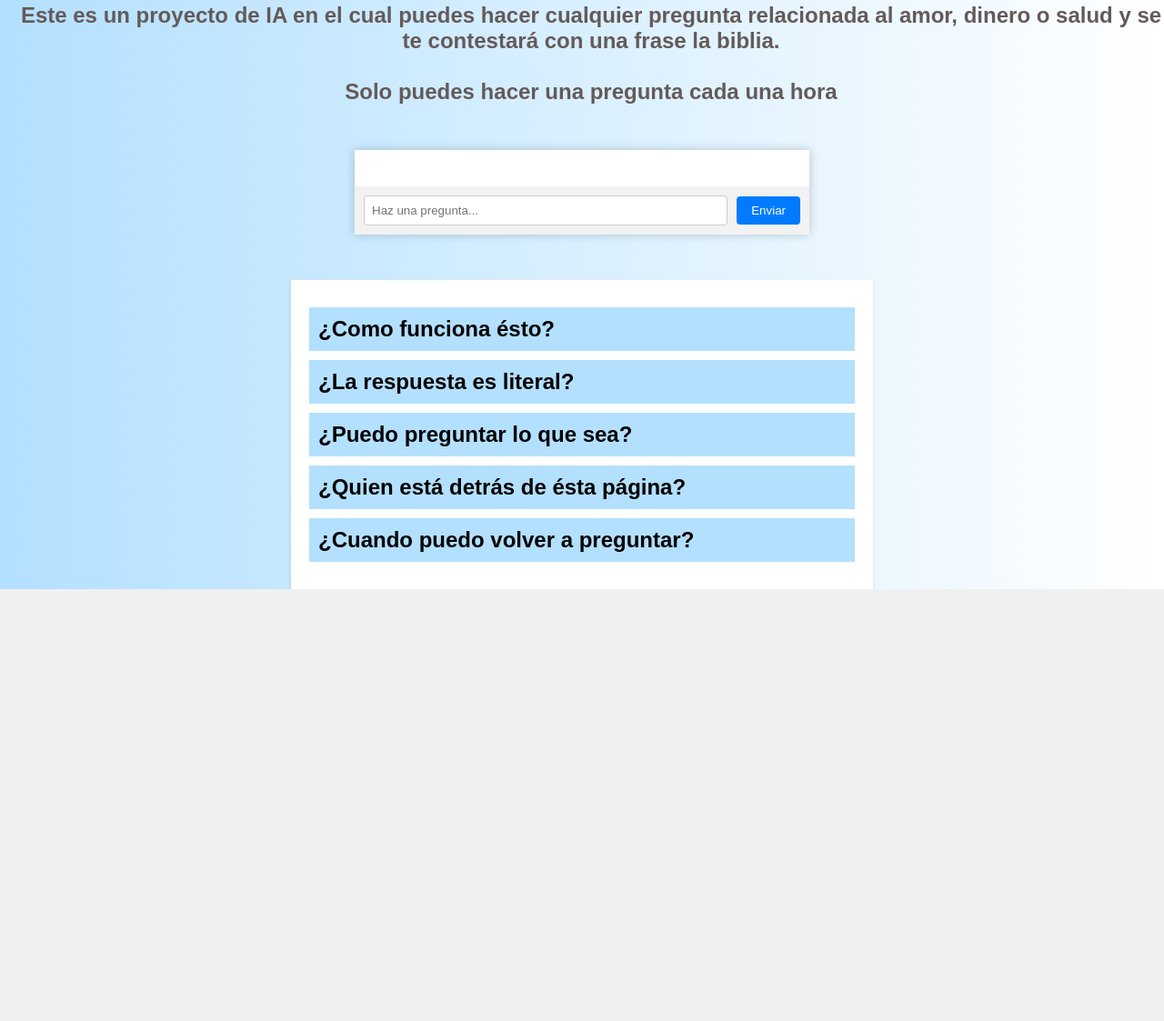
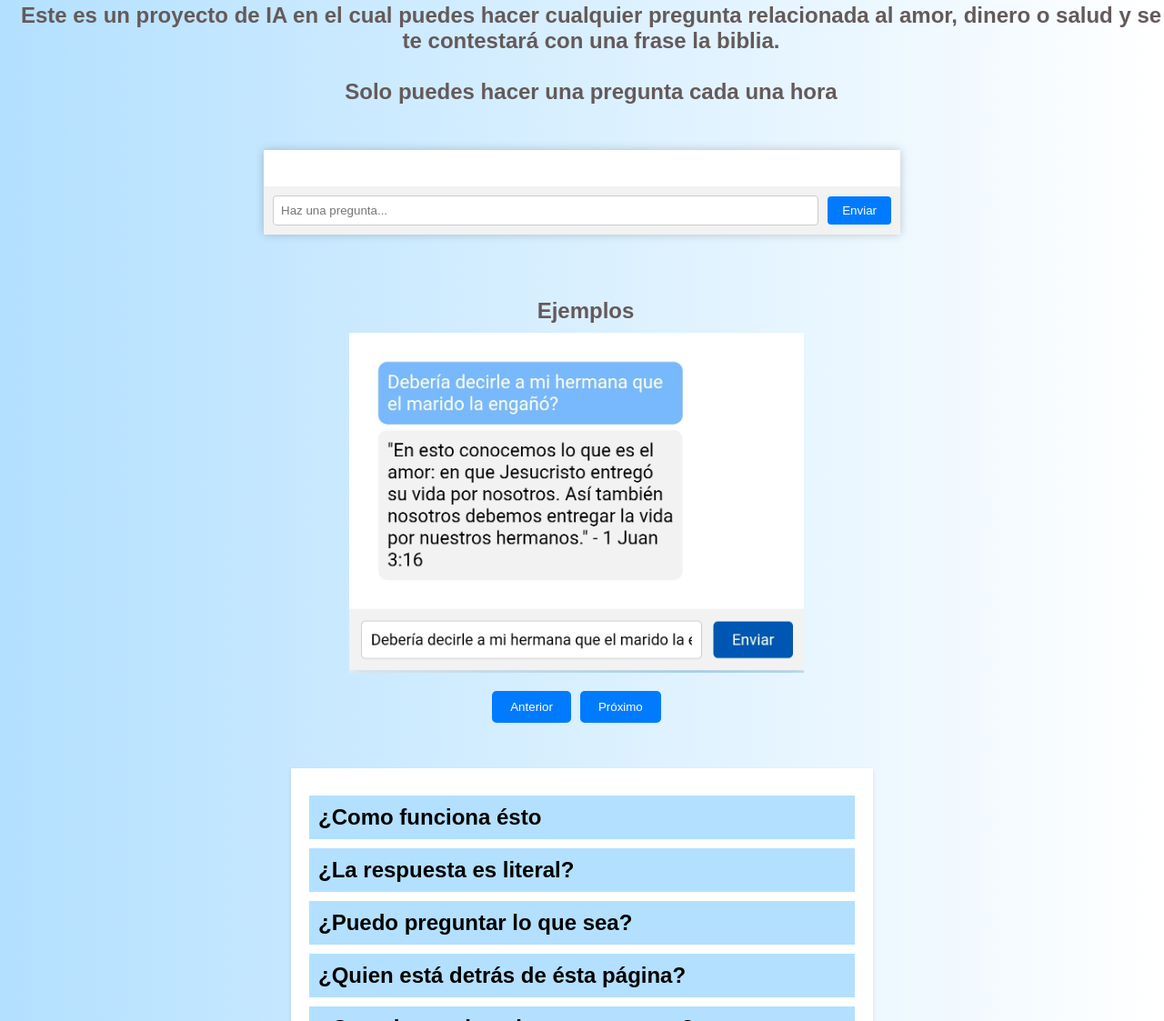
Before and after one commit to Nicomontviv/chatGod, a plain HTML site: page index.html in a window 1280 px wide. Shown: the part 284-1407 px from the top of the page at 91% size. Before the commit the page ends 932 px from the top, so only its background shows below. Drawn offline with Linux system fonts and the light colour scheme.

Commit message:
Add files via upload

```diff
--- a/bard-style.css
+++ b/bard-style.css
@@ -40,7 +40,7 @@
   }
 
   .chat-container {
-    max-width: 500px;
+    max-width: 700px;
     margin: 50px auto;
     background-color: #fff;
     box-shadow: 0 0 10px rgba(0, 0, 0, 0.2);
@@ -119,6 +119,46 @@
     }
   }
 
+  .slider {
+    position: relative;
+    margin: 50px;
+    margin-left: 30%;
+    max-width: 500px;
+    overflow: hidden;
+}
+
+.slide-container {
+    display: flex;
+    transition: transform 0.5s ease;
+}
+
+.slide {
+    width: 100%;
+    height: auto;
+}
+
+.navigation {
+    display: flex;
+    justify-content: center;
+    margin-top: 20px;
+}
+
+.buttong {
+    padding: 10px 20px;
+    margin: 0 5px;
+    cursor: pointer;
+    background-color: #007bff;
+    color: #fff;
+    border: none;
+    border-radius: 5px;
+}
+
+.buttong:focus {
+    outline: none;
+}
+
+
+
   .faq {
 
     max-width: 600px;
--- /dev/null
+++ b/ejemplos.js
@@ -0,0 +1,28 @@
+const prevButton = document.querySelector('.prev-button');
+const nextButton = document.querySelector('.next-button');
+const slideContainer = document.querySelector('.slide-container');
+
+let slideIndex = 0;
+
+function showSlide(index) {
+    const slides = document.querySelectorAll('.slide');
+    if (index < 0) {
+        slideIndex = slides.length - 1;
+    } else if (index >= slides.length) {
+        slideIndex = 0;
+    }
+
+    slideContainer.style.transform = `translateX(-${slideIndex * 100}%)`;
+}
+
+prevButton.addEventListener('click', () => {
+    slideIndex--;
+    showSlide(slideIndex);
+});
+
+nextButton.addEventListener('click', () => {
+    slideIndex++;
+    showSlide(slideIndex);
+});
+
+showSlide(slideIndex);
--- a/index.html
+++ b/index.html
@@ -22,8 +22,26 @@
     </div>
   </div>
 
+  <div class="slider">
+    <h2 class="aclaraciones">Ejemplos</h2>
+    <div class="slide-container">
+      <img class="slide" src="ejemplo6.jpg" alt="Imagen 6">
+        <img class="slide" src="ejemplo1.jpeg" alt="Imagen 1">
+        <img class="slide" src="ejemplo2.jpg" alt="Imagen 2">
+        <img class="slide" src="ejemplo3.jpg" alt="Imagen 3">
+        <img class="slide" src="ejemplo4.jpg" alt="Imagen 4">
+        <img class="slide" src="ejemplo5.jpg" alt="Imagen 5">
+
+        <!-- Agrega más imágenes aquí -->
+    </div>
+    <div class="navigation">
+        <button class="buttong prev-button">Anterior</button>
+        <button class="buttong next-button">Próximo</button>
+    </div>
+</div>
+
   <div class="faq">
-    <h2 class="question">¿Como funciona ésto?</h2>
+    <h2 class="question">¿Como funciona ésto</h2>
     <div class="answer">Puedes realizar una pregunta y se te va a contestar con un versículo de la biblia. </div>
 
     <h2 class="question">¿La respuesta es literal?</h2>
@@ -40,5 +58,6 @@
   </div>
    <script src="faq.js"></script>
   <script src="bard-script.js"></script>
+  <script src="ejemplos.js"></script>
 </body>
 </html>
```
Also changed, not shown: ejemplo1.jpeg (added), ejemplo2.jpg (added), ejemplo3.jpg (added), ejemplo4.jpg (added), ejemplo5.jpg (added), ejemplo6.jpg (added).
